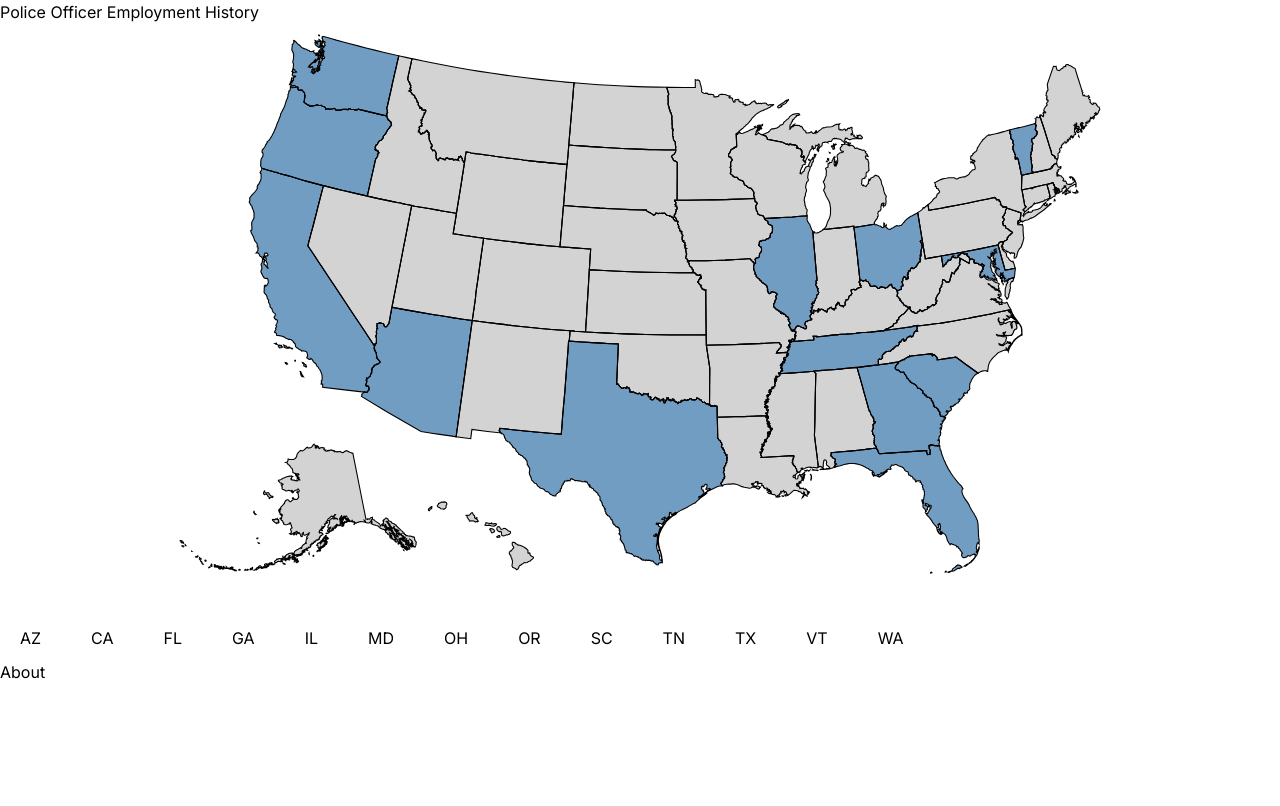
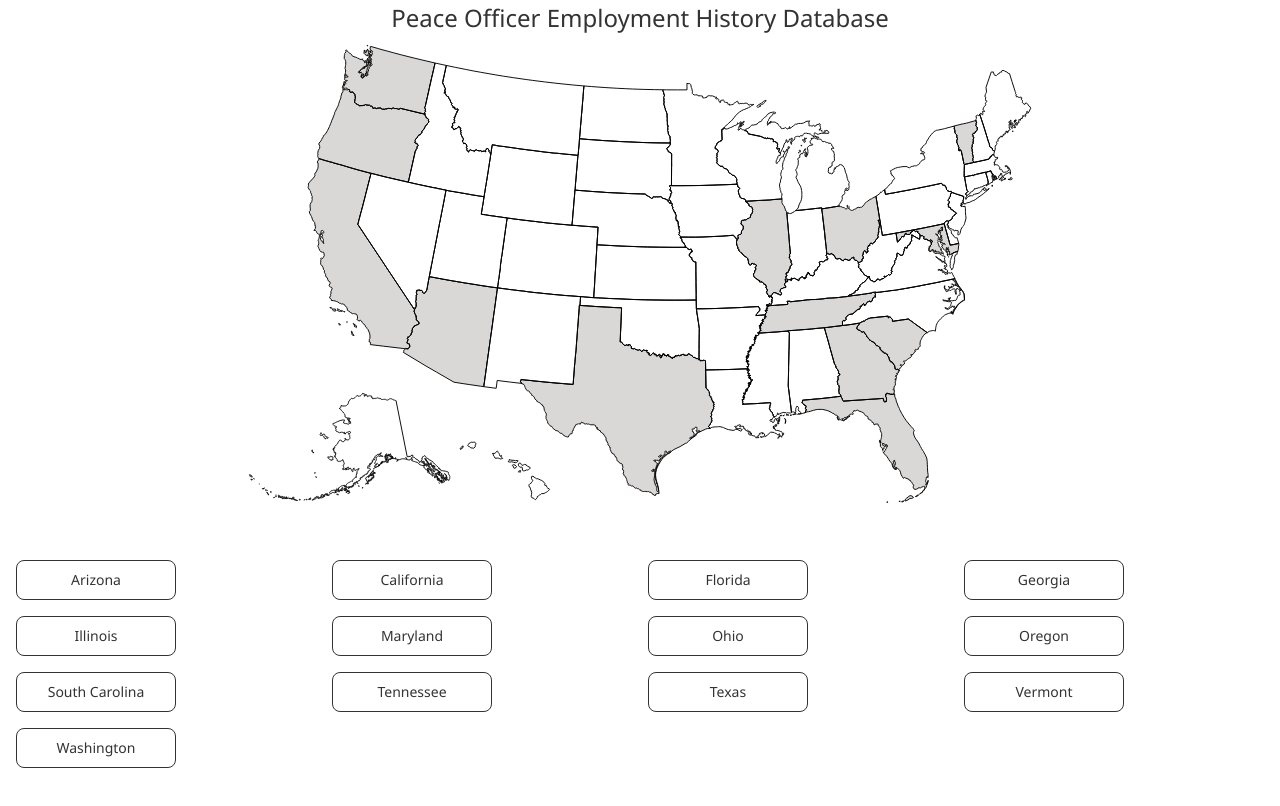
Before and after one commit to takhat/post-front-end, a Next.js app: page / in a window 1280 px wide. Shown: the top 806 px of the page. Built offline with nearby package versions, Linux system fonts and the light colour scheme.

Commit message:
add map tooltip and styling

```diff
--- a/app/components/Map.tsx
+++ b/app/components/Map.tsx
@@ -2,33 +2,26 @@
 import React, { useState, useEffect, useRef } from "react";
 import { geoPath, geoAlbersUsa } from "d3-geo";
 import { feature, mesh } from "topojson-client";
-import { Topology } from "topojson-specification";
-import { GeometryCollection, GeometryObject } from "topojson-specification";
+import {
+  GeometryCollection,
+  GeometryObject,
+  Topology,
+} from "topojson-specification";
 import { json } from "d3";
 import { FeatureCollection, MultiLineString, Geometry } from "geojson";
 import * as d3 from "d3";
+import { useRouter } from "next/navigation";
 
 const jsonUrl = "/data/states.json";
-
+interface MapProps {
+  availableStates: { [key: string]: string };
+}
 const projection = geoAlbersUsa();
 const path = geoPath(projection);
-const hoverStates = new Set([
-  "Arizona",
-  "California",
-  "Florida",
-  "Georgia",
-  "Illinois",
-  "Maryland",
-  "Ohio",
-  "Oregon",
-  "South Carolina",
-  "Tennessee",
-  "Texas",
-  "Vermont",
-  "Washington",
-]);
 
-export const Map = () => {
+export const Map = ({ availableStates }: MapProps) => {
+  const router = useRouter();
+
   const [data, setData] = useState<{
     land: FeatureCollection<Geometry>;
     interiors: MultiLineString;
@@ -37,7 +30,6 @@ export const Map = () => {
   const svgRef = useRef<SVGSVGElement | null>(null);
   const [selectedState, setSelectedState] = useState<string>("");
 
-  useEffect(() => {
   const fetchData = async () => {
     try {
       const topology = (await json(jsonUrl)) as Topology;
@@ -68,14 +60,33 @@ export const Map = () => {
     }
   };
 
+  useEffect(() => {
     fetchData();
   }, []);
 
   useEffect(() => {
     if (!data || !svgRef.current) return;
 
+    // Create svg element
     const svg = d3.select(svgRef.current);
 
+    // Create tooltip background (rect) and text
+    const tooltipBg = svg
+      .append("rect")
+      .attr("class", "tooltip-bg")
+      .attr("fill", "rgba(255, 255, 255, 0.8)") // semi-transparent white background
+      .attr("stroke", "black") // border color
+
+      .style("visibility", "hidden");
+
+    const tooltip = svg
+      .append("text")
+      .attr("class", "tooltip")
+      .attr("fill", "black")
+      .style("pointer-events", "none")
+      .style("visibility", "hidden");
+
+    // Draw map
     svg
       .selectAll(".land")
       .data(data.land.features)
@@ -83,18 +94,56 @@ export const Map = () => {
       .attr("class", "land")
       .attr("d", (feature) => path(feature)!)
       .attr("fill", (feature) =>
-        hoverStates.has(feature.properties?.name) ? "#729DC3" : "lightgray"
+        availableStates[feature.properties?.name] ? "#DAD7D7" : "white"
       )
-      .attr("stroke", "black") // Outline color
+      .attr("stroke", "black")
       .attr("stroke-width", "1px")
       .on("mouseover", (event, feature) => {
-        if (hoverStates.has(feature.properties?.name)) {
-          d3.select(event.target).attr("fill", "#4777A2");
+        const [mx, my] = d3.pointer(event);
+        tooltip
+          .attr("x", mx + 20)
+          .attr("y", my + 20)
+          .text(feature.properties?.name)
+          .style("visibility", "visible");
+
+        // Get text bounding box and adjust the background rect
+        const tooltipNode = tooltip.node();
+        if (tooltipNode) {
+          const bbox = tooltipNode.getBBox();
+          tooltipBg
+            .attr("x", bbox.x - 5)
+            .attr("y", bbox.y - 5)
+            .attr("width", bbox.width + 10)
+            .attr("height", bbox.height + 5)
+            .style("visibility", "visible");
+        }
+
+        if (availableStates[feature.properties?.name]) {
+          d3.select(event.target).attr("fill", "#A7A3A3");
         }
       })
       .on("mouseout", (event, feature) => {
-        if (hoverStates.has(feature.properties?.name)) {
-          d3.select(event.target).attr("fill", "#729DC3");
+        tooltip.style("visibility", "hidden");
+        tooltipBg.style("visibility", "hidden");
+        if (availableStates[feature.properties?.name]) {
+          d3.select(event.target).attr("fill", "#DAD7D7");
+        }
+      })
+      .on("mousemove", (event) => {
+        const [mx, my] = d3.pointer(event);
+
+        // Update text position
+        tooltip.attr("x", mx + 20).attr("y", my + 20);
+
+        // Get updated text bounding box and adjust the background rect
+        const tooltipNode = tooltip.node();
+        if (tooltipNode) {
+          const bbox = tooltipNode.getBBox();
+          tooltipBg
+            .attr("x", bbox.x - 5)
+            .attr("y", bbox.y - 5)
+            .attr("width", bbox.width + 10)
+            .attr("height", bbox.height + 10);
         }
       })
       .on("click", (event, feature) => {
@@ -109,20 +158,20 @@ export const Map = () => {
       .attr("class", "interiors")
       .attr("d", path);
 
-    svg
-      .selectAll(".label")
-      .data(selectedState ? [selectedState] : [])
-      .join("text")
-      .attr("class", "label")
-      .text(selectedState)
-      .attr("x", 30)
-      .attr("y", 25);
+    return () => {
+      tooltip.remove();
+      tooltipBg.remove();
+    };
   }, [data, selectedState]);
 
   useEffect(() => {
     const handleClickOutside = (event: MouseEvent) => {
       if (svgRef.current && !svgRef.current.contains(event.target as Node)) {
+        const clickedElement = event.target as HTMLElement;
+        // Exclude button from triggering state reset
+        if (!clickedElement.closest(".button")) {
           setSelectedState("");
+        }
       }
     };
 
@@ -132,15 +181,50 @@ export const Map = () => {
     };
   }, []);
 
+  const handleNavigate = () => {
+    router.push("/states/" + availableStates[selectedState]);
+  };
+
   return (
     <div style={{ marginBottom: "2rem" }}>
       <svg
         className="map"
         ref={svgRef}
         viewBox={viewBox}
-        preserveAspectRatio="xMidYMid meet"
         style={{ width: "100%", height: "auto", maxHeight: "70vh" }}
       />
+      {selectedState in availableStates && (
+        <div
+          style={{
+            position: "absolute",
+            top: "25px",
+            left: "30px",
+            background: "#fff",
+            padding: "10px",
+            borderRadius: "5px",
+            boxShadow: "2px 2px 5px rgba(0,0,0,0.3)",
+          }}
+        >
+          <p>
+            {" "}
+            View police officer employment history data for {selectedState}
+          </p>
+          <button
+            type="button"
+            className="button"
+            onClick={handleNavigate}
+            style={{
+              backgroundColor: "#008CBA",
+              color: "white",
+              border: "none",
+              padding: "5px 10px",
+            }}
+          >
+            Go to {selectedState}
+          </button>
+        </div>
+      )}
     </div>
   );
 };
+export default Map;
--- a/app/globals.css
+++ b/app/globals.css
@@ -7,9 +7,7 @@ body {
   overflow: hidden;
   font-family: "Poppins", sans-serif;
 }
-pre {
-  font-size: 7em;
-}
+
 .map .land {
   /* fill: #f7f7f7; */
   cursor: pointer;
@@ -20,11 +18,40 @@ pre {
   stroke: #000;
 }
 
-.label {
-  font-size: 1em;
-  fill: #000;
+.tooltip {
+  position: absolute;
+  background-color: rgb(246, 255, 201);
+  border: #fff;
+  padding: 10px;
+  font-size: 14px;
+  border-radius: 3px;
+  box-shadow: 2px 2px 2px rgb(200, 205, 176);
+  font-family: "Segoe UI";
 }
 
+h1 {
+  font-size: 1.5rem;
+  font-weight: 400;
+  color: #333;
+  font-family: "Segoe UI";
+}
+
+.stateButton {
+  width: 10rem; /* Adjust as needed */
+  height: 2.5rem; /* Adjust as needed */
+  border-radius: 0.5rem; /* Adjust as needed */
+  background-color: #fff;
+  border: 1px solid #333; /* Adjust as needed */
+  color: #333;
+  font-size: 0.875rem; /* Adjust as needed */
+  font-family: "Segoe UI";
+}
+
+.stateButton:hover {
+  background-color: rgba(51, 51, 51, 0.1); /* Slight background fill */
+  border-color: #555;
+  color: #555;
+}
 :root {
   --foreground-rgb: 0, 0, 0;
   --background-start-rgb: 214, 219, 220;
--- a/app/page.tsx
+++ b/app/page.tsx
@@ -2,49 +2,54 @@ import Link from "next/link";
 import { Map } from "./components/Map";
 
 // List of states
-const states: string[] = [
-  "AZ",
-  "CA",
-  "FL",
-  "GA",
-  "IL",
-  "MD",
-  "OH",
-  "OR",
-  "SC",
-  "TN",
-  "TX",
-  "VT",
-  "WA",
-];
+const availableStates: Record<string, string> = {
+  Arizona: "AZ",
+  California: "CA",
+  Florida: "FL",
+  Georgia: "GA",
+  Illinois: "IL",
+  Maryland: "MD",
+  Ohio: "OH",
+  Oregon: "OR",
+  "South Carolina": "SC",
+  Tennessee: "TN",
+  Texas: "TX",
+  Vermont: "VT",
+  Washington: "WA",
+};
 
 export default function Home() {
   return (
-    <main>
-      <h1>Police Officer Employment History</h1>
-      <div style={{ width: "100%", maxWidth: "1200px", margin: "0 auto" }}>
-        <Map />
+    <main
+      className={`flex flex-col items-center justify-center min-h-screen space-y-4`}
+      style={{ paddingBottom: "4rem" }} // Additional padding to prevent cutoff
+    >
+      <h1>Peace Officer Employment History Database</h1>
+
+      <div
+        style={{
+          width: "100%",
+          maxWidth: "100vh",
+          margin: "0 auto",
+        }}
+      >
+        <Map availableStates={availableStates} />
       </div>
 
-      {/* State buttons */}
       <div
+        className="grid grid-cols-2 sm:grid-cols-3 md:grid-cols-4 gap-4 mt-8 mb-4"
         style={{
-          marginTop: "20px",
-          display: "flex",
-          flexWrap: "wrap",
-          gap: "10px",
+          width: "100%",
+          padding: "0 1rem",
+          paddingBottom: "2rem", // Ensure there's extra space at the bottom
         }}
       >
-        {states.map((state) => (
-          <Link key={state} href={`/states/${state}`}>
-            <button style={{ padding: "10px 20px", cursor: "pointer" }}>
-              {state}
-            </button>
+        {Object.entries(availableStates).map(([state, abbreviation]) => (
+          <Link key={state} href={`/states/${abbreviation}`}>
+            <button className={"stateButton"}>{state}</button>
           </Link>
         ))}
       </div>
-
-      <Link href="/about">About</Link>
     </main>
   );
 }
```
Lines whose indentation alone changed are shown as unchanged.
